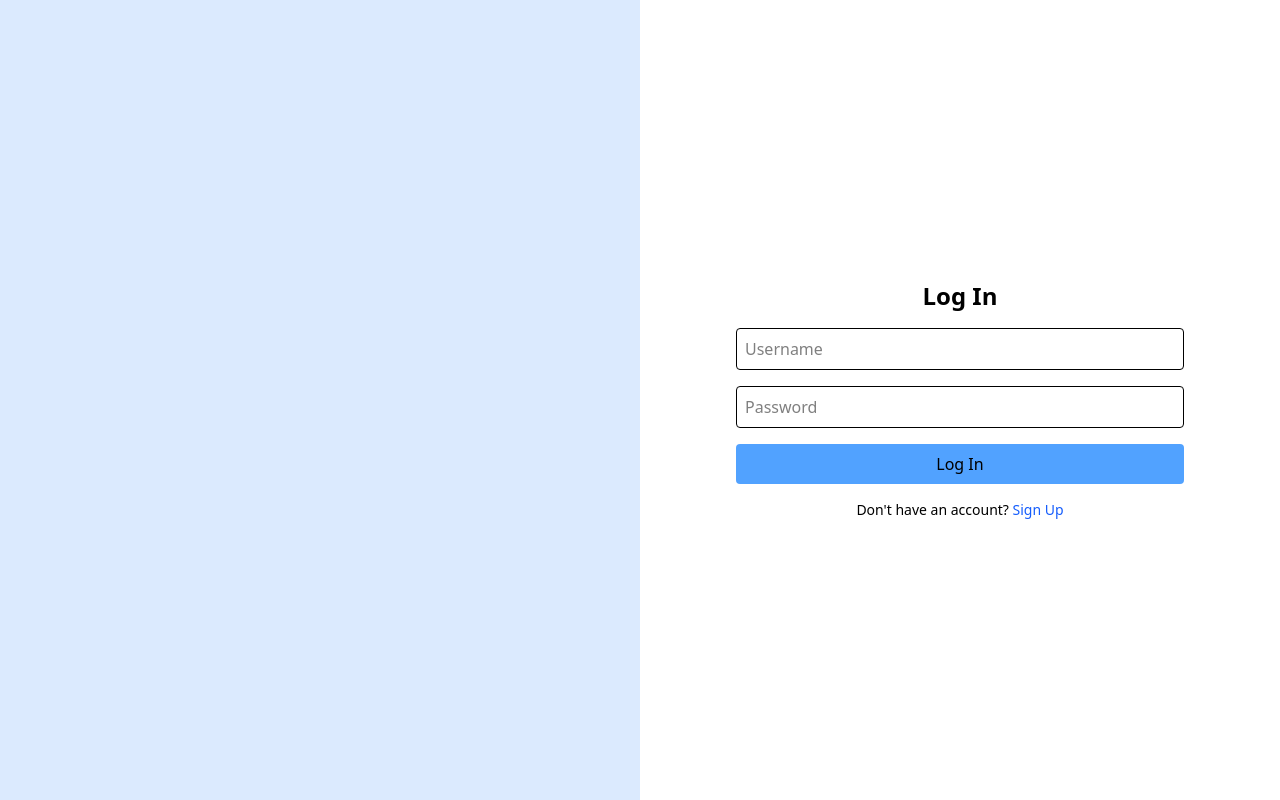
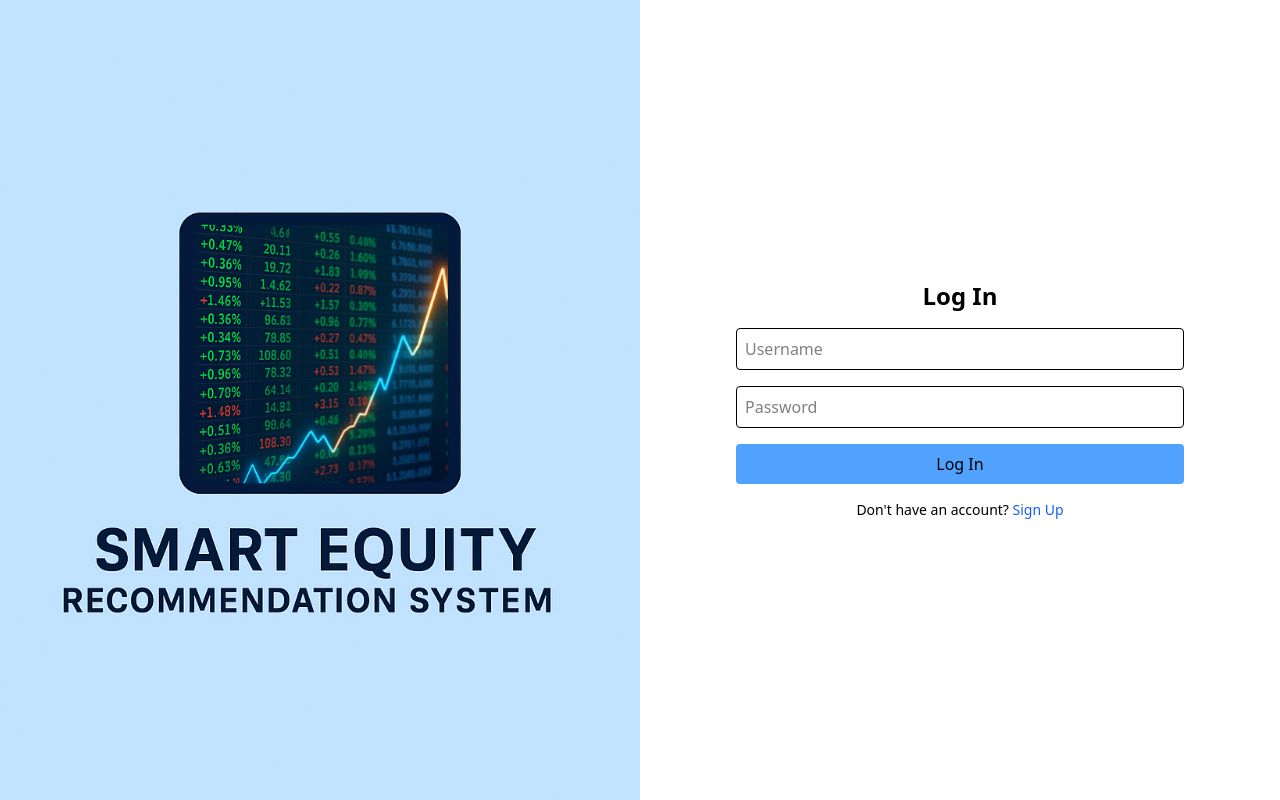
Before and after one commit to KrishnaVPabbisetty/smart-equity-recommendation-system, a React (Vite) app in the folder frontend/: page /login in a window 1280 px wide. Built offline with nearby package versions, Linux system fonts and the light colour scheme; no server answers.

Commit message:
feat:logo added at login

```diff
--- a/frontend/src/components/PerformanceChart.jsx
+++ b/frontend/src/components/PerformanceChart.jsx
@@ -147,7 +147,7 @@ const PerformanceChart = () => {
         borderColor: 'rgb(96, 165, 250)', // Line color (blue)
         backgroundColor: 'rgba(96, 165, 250, 0.2)', // Fill color below the line (light blue)
         tension: 0.3, // Smoothness of the curve
-        pointRadius: 3, // Radius of points on the line
+        pointRadius: 0, // Radius of points on the line
         pointBackgroundColor: 'rgb(96, 165, 250)', // Color of points
         borderWidth: 2, // Thickness of the line
       },
@@ -179,14 +179,20 @@ const PerformanceChart = () => {
           display: true,
           text: 'Time',
         },
+        grid: {
+          display: false, // Remove grid lines on x-axis
+        },
       },
       y: {
         title: {
           display: true,
           text: 'Portfolio Value',
         },
+        grid: {
+          display: false, // Remove grid lines on x-axis
+        },
         ticks: {
-          beginAtZero: false, // You can customize this behavior
+          beginAtZero: false, // Don't start the y-axis at 0 // Set a max value to fit your data better
         },
       },
     },
--- a/frontend/src/layouts/AuthLayout.jsx
+++ b/frontend/src/layouts/AuthLayout.jsx
@@ -1,10 +1,18 @@
 import { Outlet } from "react-router-dom";
+import logo from "../assets/logo.png"; // Corrected the path
 
 const AuthLayout = () => {
   return (
     <div className="min-h-screen grid grid-cols-1 md:grid-cols-2 bg-white">
       {/* Left side (branding or background image if desired) */}
-      <div className="hidden md:block bg-blue-100" />
+      <div className="hidden md:flex items-center justify-center bg-blue-100">
+        {/* Add logo inside the left container */}
+        <img
+          src={logo}
+          alt="logo"
+          className="object-cover w-full h-full"
+        />
+      </div>
 
       {/* Right side (form container) */}
       <div className="flex items-center justify-center p-8">
```
Also changed, not shown: frontend/src/assets/logo.png (added).
